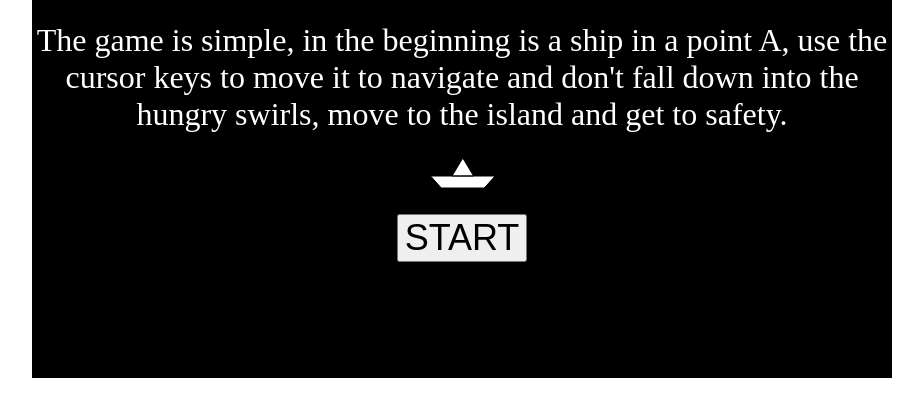
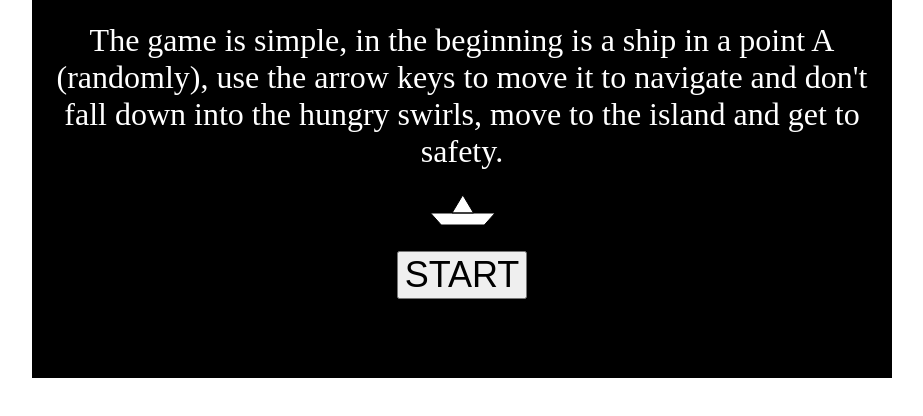
Before and after one commit to p0nch0d3v/piratesofwind, a plain HTML site: page index.min.html in a window 1280 px wide. Shown: the part 152-568 px from the top of the page, without its empty margins (178-1101 px from the left). Drawn offline with Linux system fonts and the light colour scheme.

Commit message:
Some fixes

```diff
--- a/index.min.html
+++ b/index.min.html
@@ -23,7 +23,7 @@
     </div>
     <div id="presentation">
         <div class="title">PIRATES OF WIND !!</div>
-        <div class="explanation">The game is simple, in the beginning is a ship in a point A, use the cursor keys to move it to navigate and don't fall down into the hungry swirls, move to the island and get to safety.</div>
+        <div class="explanation">The game is simple, in the beginning is a ship in a point A (randomly), use the arrow keys to move it to navigate and don't fall down into the hungry swirls, move to the island and get to safety.</div>
         <img class="image" src="assets/presentation.png">
         <input id="startButton" type="button" value="START">
     </div>
```
Also changed, not shown: index.html (+0 -2 lines), 1 other file.
